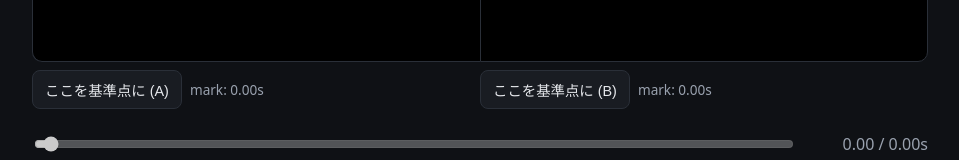
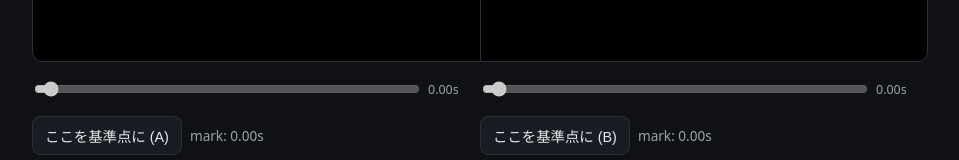
Before and after one commit to smasatak/trickline, a React (Vite) app in the folder frontend/: page / in a window 1280 px wide. Shown: the part 901-1061 px from the top of the page, without its empty margins (160-1119 px from the left). Built offline with nearby package versions, Linux system fonts and the light colour scheme; no server answers.

Commit message:
基準点調整用に動画別シークを追加

```diff
--- a/frontend/src/spike/CompareSpike.tsx
+++ b/frontend/src/spike/CompareSpike.tsx
@@ -63,6 +63,18 @@ export function CompareSpike() {
             muted
             preload="auto"
           />
+          <div className="local-timeline">
+            <input
+              type="range"
+              min={0}
+              max={p.durationA || 0}
+              step={1 / p.fps}
+              value={p.masterTime}
+              disabled={!p.durationA || p.playing}
+              onChange={(e) => p.seekVideo("A", parseFloat(e.target.value))}
+            />
+            <span>{fmt(p.masterTime)}s</span>
+          </div>
           <div className="mark">
             <button onClick={() => p.markHere("A")}>ここを基準点に (A)</button>
             <span>mark: {fmt(p.markA)}s</span>
@@ -78,6 +90,18 @@ export function CompareSpike() {
             muted
             preload="auto"
           />
+          <div className="local-timeline">
+            <input
+              type="range"
+              min={0}
+              max={p.durationB || 0}
+              step={1 / p.fps}
+              value={p.videoBTime}
+              disabled={!p.durationB || p.playing}
+              onChange={(e) => p.seekVideo("B", parseFloat(e.target.value))}
+            />
+            <span>{fmt(p.videoBTime)}s</span>
+          </div>
           <div className="mark">
             <button onClick={() => p.markHere("B")}>ここを基準点に (B)</button>
             <span>mark: {fmt(p.markB)}s</span>
--- a/frontend/src/spike/useSyncedPlayers.ts
+++ b/frontend/src/spike/useSyncedPlayers.ts
@@ -34,7 +34,9 @@ export interface SyncedPlayers {
   playbackRate: number;
   fps: number;
   masterTime: number; // video A currentTime, seconds
+  videoBTime: number;
   durationA: number;
+  durationB: number;
   markA: number;
   markB: number;
   supportsRVFC: boolean;
@@ -43,6 +45,7 @@ export interface SyncedPlayers {
   toggle: () => void;
   stepFrames: (frames: number) => void;
   seekMaster: (seconds: number) => void;
+  seekVideo: (which: "A" | "B", seconds: number) => void;
   setPlaybackRate: (rate: number) => void;
   setFps: (fps: number) => void;
   markHere: (which: "A" | "B") => void;
@@ -62,7 +65,9 @@ export function useSyncedPlayers(): SyncedPlayers {
   const [playbackRate, setPlaybackRateState] = useState(1);
   const [fps, setFpsState] = useState(30);
   const [masterTime, setMasterTime] = useState(0);
+  const [videoBTime, setVideoBTime] = useState(0);
   const [durationA, setDurationA] = useState(0);
+  const [durationB, setDurationB] = useState(0);
   const [markA, setMarkA] = useState(0);
   const [markB, setMarkB] = useState(0);
 
@@ -108,6 +113,7 @@ export function useSyncedPlayers(): SyncedPlayers {
     if (rawTarget <= 0) {
       b.pause();
       if (Math.abs(b.currentTime) > 0.02) b.currentTime = 0;
+      setVideoBTime(b.currentTime);
       b.playbackRate = baseRate;
       return;
     }
@@ -115,6 +121,7 @@ export function useSyncedPlayers(): SyncedPlayers {
     if (rawTarget >= maxB) {
       b.pause();
       if (Math.abs(b.currentTime - maxB) > 0.02) b.currentTime = maxB;
+      setVideoBTime(b.currentTime);
       b.playbackRate = baseRate;
       return;
     }
@@ -132,6 +139,7 @@ export function useSyncedPlayers(): SyncedPlayers {
     if (mode === "hard") {
       lastHardSyncRef.current = now;
       b.currentTime = target;
+      setVideoBTime(b.currentTime);
       b.playbackRate = baseRate;
       return;
     }
@@ -144,6 +152,7 @@ export function useSyncedPlayers(): SyncedPlayers {
     if (canSync && driftAbs > HARD_SYNC_THRESHOLD) {
       lastHardSyncRef.current = now;
       b.currentTime = target;
+      setVideoBTime(b.currentTime);
       b.playbackRate = baseRate;
     }
   }, [getBTarget]);
@@ -158,6 +167,9 @@ export function useSyncedPlayers(): SyncedPlayers {
       if (isFinite(a.duration) && isFinite(b.duration) && a.duration > 0 && b.duration > 0) {
         setReady(true);
         setDurationA(a.duration);
+        setDurationB(b.duration);
+        setMasterTime(a.currentTime);
+        setVideoBTime(b.currentTime);
       }
     };
     a.addEventListener("loadedmetadata", check);
@@ -185,6 +197,7 @@ export function useSyncedPlayers(): SyncedPlayers {
       if (now - lastUiUpdateRef.current >= UI_UPDATE_INTERVAL_MS || a.ended) {
         lastUiUpdateRef.current = now;
         setMasterTime(mediaTime ?? a.currentTime);
+        if (videoBRef.current) setVideoBTime(videoBRef.current.currentTime);
       }
       syncB();
       if (a.ended) {
@@ -245,6 +258,7 @@ export function useSyncedPlayers(): SyncedPlayers {
     if (b) b.playbackRate = playbackRateRef.current;
     setPlaying(false);
     if (a) setMasterTime(a.currentTime);
+    if (b) setVideoBTime(b.currentTime);
   }, []);
 
   const toggle = useCallback(() => (playing ? pause() : play()), [playing, play, pause]);
@@ -272,6 +286,18 @@ export function useSyncedPlayers(): SyncedPlayers {
       requestAnimationFrame(() => syncB("hard"));
     },
     [syncB],
+  );
+
+  const seekVideo = useCallback(
+    (which: "A" | "B", seconds: number) => {
+      pause();
+      const video = which === "A" ? videoARef.current : videoBRef.current;
+      if (!video) return;
+      video.currentTime = clamp(seconds, 0, isFinite(video.duration) ? video.duration : seconds);
+      if (which === "A") setMasterTime(video.currentTime);
+      else setVideoBTime(video.currentTime);
+    },
+    [pause],
   );
 
   const setPlaybackRate = useCallback((rate: number) => {
@@ -302,7 +328,9 @@ export function useSyncedPlayers(): SyncedPlayers {
     playbackRate,
     fps,
     masterTime,
+    videoBTime,
     durationA,
+    durationB,
     markA,
     markB,
     supportsRVFC,
@@ -311,6 +339,7 @@ export function useSyncedPlayers(): SyncedPlayers {
     toggle,
     stepFrames,
     seekMaster,
+    seekVideo,
     setPlaybackRate,
     setFps,
     markHere,
--- a/frontend/src/styles.css
+++ b/frontend/src/styles.css
@@ -127,6 +127,20 @@ select {
   border-radius: 0 10px 10px 0;
 }
 
+.local-timeline {
+  display: grid;
+  grid-template-columns: minmax(0, 1fr) 52px;
+  gap: 6px;
+  align-items: center;
+  color: var(--muted);
+  font-size: 0.78rem;
+  font-variant-numeric: tabular-nums;
+}
+
+.local-timeline input {
+  min-width: 0;
+}
+
 .mark {
   display: flex;
   align-items: center;
```
